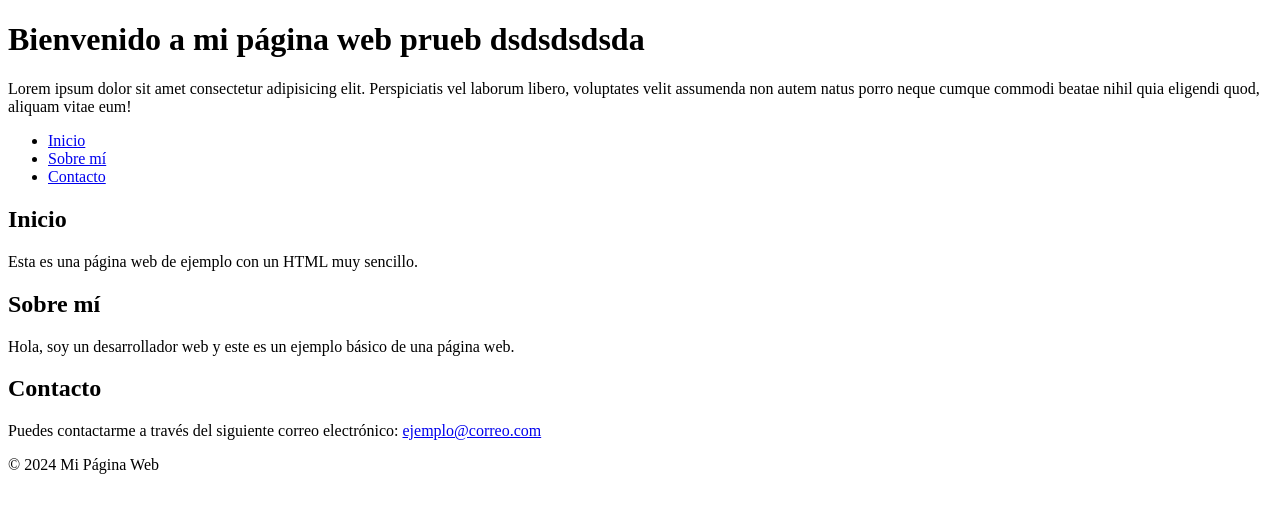
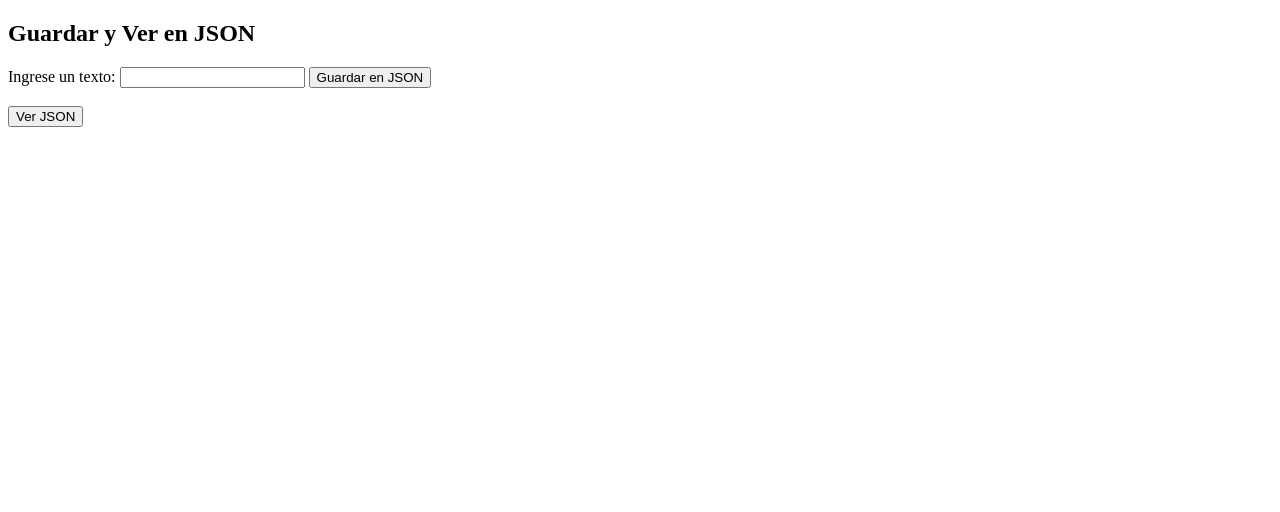
Before and after one commit to elmichicho/EUREKA_SOPORTE_CAM, a plain HTML site: page index.html in a window 1280 px wide. Drawn offline with Linux system fonts and the light colour scheme.

Commit message:
funcionalidad

```diff
--- a/index.html
+++ b/index.html
@@ -1,41 +1,46 @@
 <!DOCTYPE html>
-<html lang="es">
+<html lang="en">
 <head>
-    <meta charset="UTF-8">
-    <meta name="viewport" content="width=device-width, initial-scale=1.0">
-    <title>Página HTML Sencilla</title>
+<meta charset="UTF-8">
+<meta name="viewport" content="width=device-width, initial-scale=1.0">
+<title>Guardar y Ver en JSON</title>
 </head>
 <body>
-    <header>
-        <h1>Bienvenido a mi página web prueb     dsdsdsdsda</h1>
-        <p>Lorem ipsum dolor sit amet consectetur adipisicing elit. Perspiciatis vel laborum libero, voluptates velit assumenda non autem natus porro neque cumque commodi beatae nihil quia eligendi quod, aliquam vitae eum!</p>
-    </header>
+    <h2>Guardar y Ver en JSON</h2>
+    <label for="texto">Ingrese un texto:</label>
+    <input type="text" id="texto">
+    <button onclick="guardarEnJSON()">Guardar en JSON</button>
+    <br><br>
+    <button onclick="verJSON()">Ver JSON</button>
 
-    <nav>
-        <ul>
-            <li><a href="#inicio">Inicio</a></li>
-            <li><a href="#sobre-mi">Sobre mí</a></li>
-            <li><a href="#contacto">Contacto</a></li>
-        </ul>
-    </nav>
+    <pre id="jsonOutput"></pre>
 
-    <section id="inicio">
-        <h2>Inicio</h2>
-        <p>Esta es una página web de ejemplo con un HTML muy sencillo.</p>
-    </section>
+    <script>
+        // Array donde se almacenarán los datos ingresados
+        let datos = [];
 
-    <section id="sobre-mi">
-        <h2>Sobre mí</h2>
-        <p>Hola, soy un desarrollador web y este es un ejemplo básico de una página web.</p>
-    </section>
+        // Función para guardar el texto ingresado en el JSON
+        function guardarEnJSON() {
+            let textoInput = document.getElementById('texto').value;
+            datos.push({ texto: textoInput });
+            guardarDatosEnLocalStorage();
+        }
 
-    <section id="contacto">
-        <h2>Contacto</h2>
-        <p>Puedes contactarme a través del siguiente correo electrónico: <a href="mailto:ejemplo@correo.com">ejemplo@correo.com</a></p>
-    </section>
+        // Función para guardar los datos en el localStorage
+        function guardarDatosEnLocalStorage() {
+            localStorage.setItem('datos', JSON.stringify(datos));
+        }
 
-    <footer>
-        <p>&copy; 2024 Mi Página Web</p>
-    </footer>
+        // Función para mostrar los datos almacenados en el JSON
+        function verJSON() {
+            let datosGuardados = localStorage.getItem('datos');
+            let jsonOutput = document.getElementById('jsonOutput');
+            if (datosGuardados) {
+                jsonOutput.textContent = JSON.stringify(JSON.parse(datosGuardados), null, 2);
+            } else {
+                jsonOutput.textContent = "No hay datos almacenados.";
+            }
+        }
+    </script>
 </body>
 </html>
```
